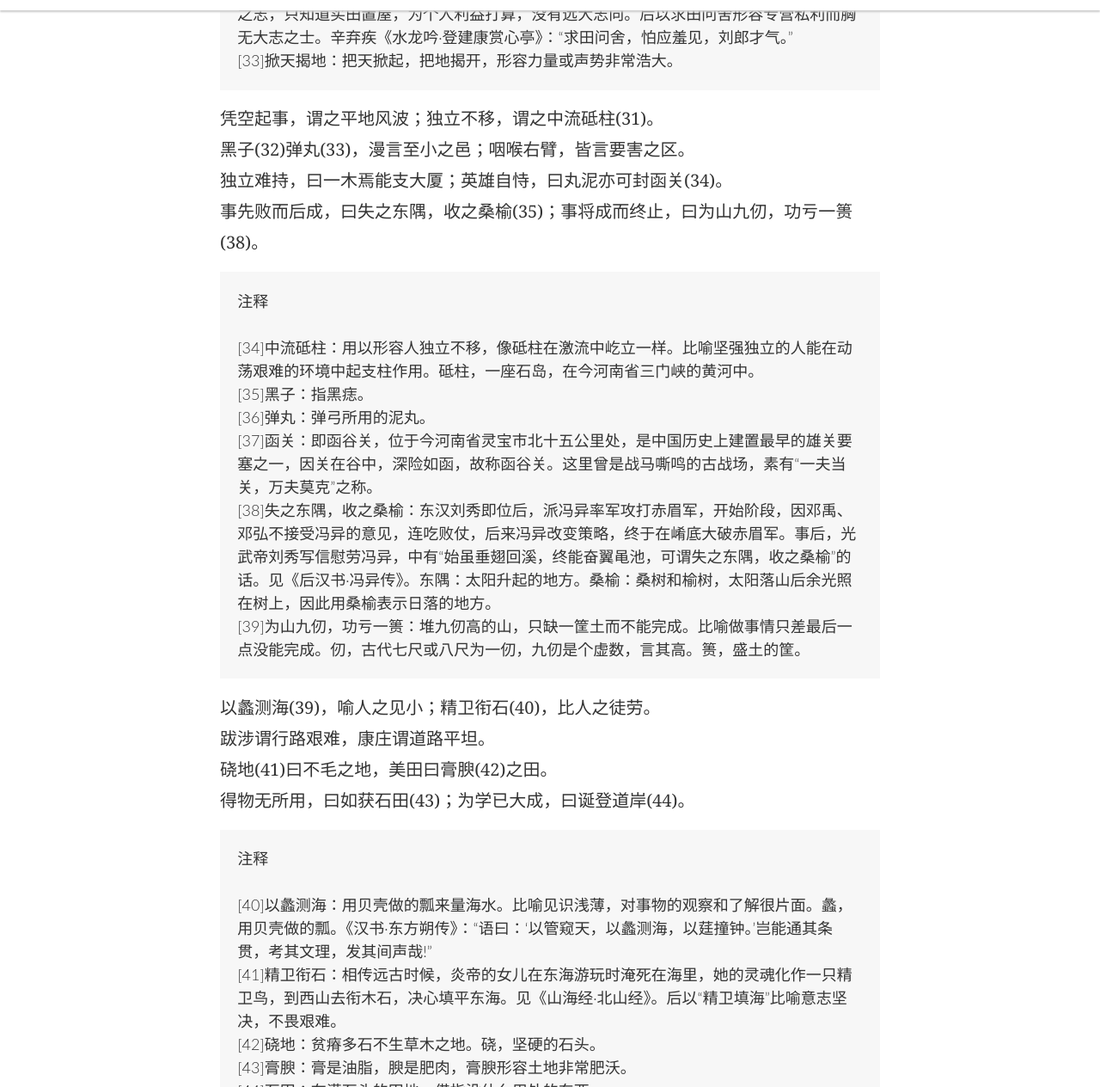
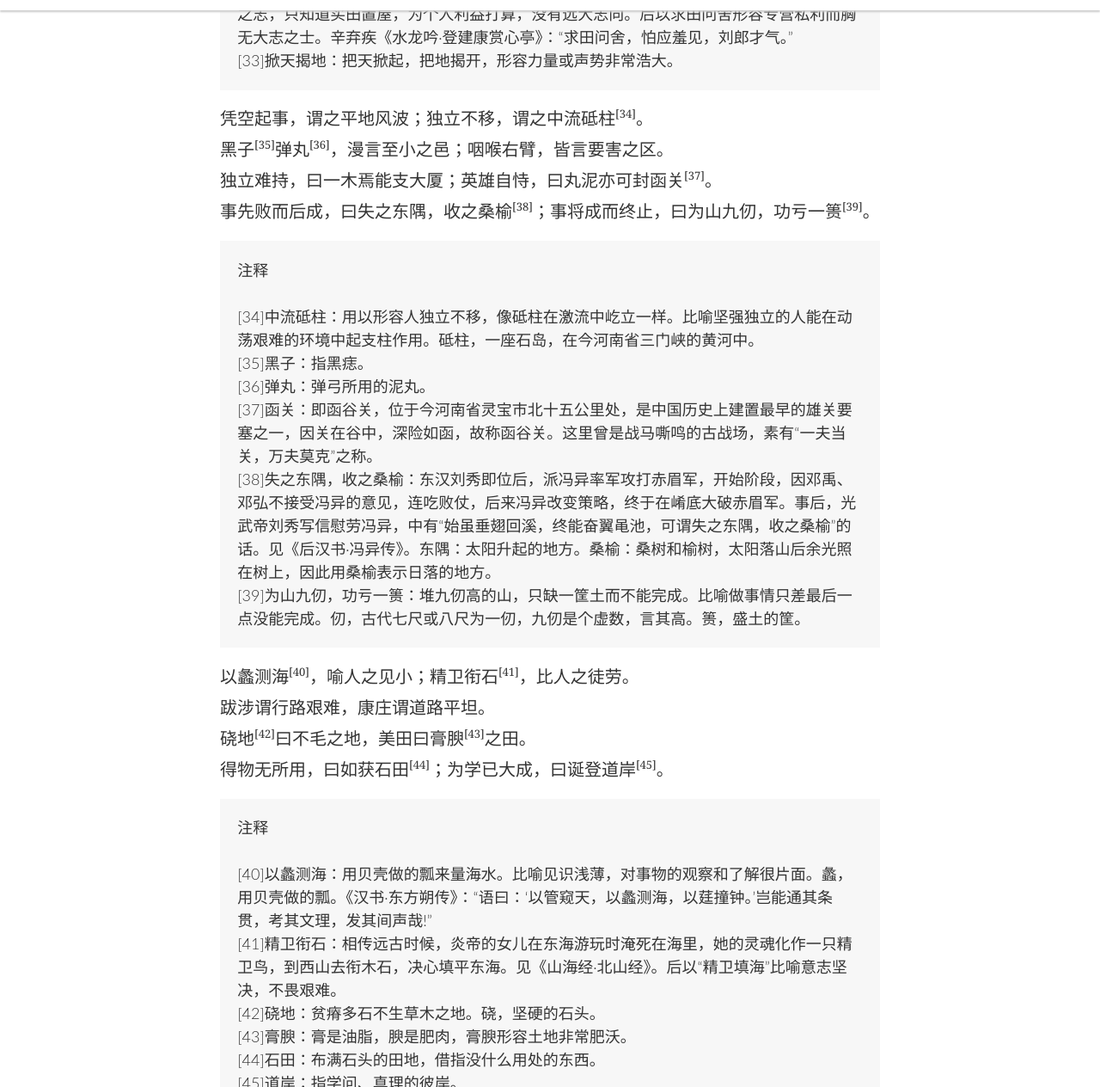
Before and after one commit to iris-jiang/learnguoxue, a Jekyll site: the page built from _posts/2016-12-31-幼学琼林第一卷.md, in a window 1280 px wide and 1400 px high, scrolled down 8108 px, cut to the strip 136-1400 px from the top of the window. Shown: the whole strip at 86% size. Built offline with Jekyll 4.4.1, drawn with Linux system fonts in a browser that asks for light colours; some web fonts are replaced; comment, search, counter and statistics services are not loaded; some of the changed text lies outside the part shown.

Commit message:
edit yxql

````diff
--- a/_posts/2016-12-31-幼学琼林第一卷.md
+++ b/_posts/2016-12-31-幼学琼林第一卷.md
@@ -235,10 +235,10 @@ summary: 《幼学琼林》是是中国古代的儿童启蒙读物，一般认
 [33]掀天揭地：把天掀起，把地揭开，形容力量或声势非常浩大。
 ```
 
-凭空起事，谓之平地风波；独立不移，谓之中流砥柱(31)。
-黑子(32)弹丸(33)，漫言至小之邑；咽喉右臂，皆言要害之区。
-独立难持，曰一木焉能支大厦；英雄自恃，曰丸泥亦可封函关(34)。
-事先败而后成，曰失之东隅，收之桑榆(35)；事将成而终止，曰为山九仞，功亏一篑(38)。
+凭空起事，谓之平地风波；独立不移，谓之中流砥柱<sup>[34]</sup>。
+黑子<sup>[35]</sup>弹丸<sup>[36]</sup>，漫言至小之邑；咽喉右臂，皆言要害之区。
+独立难持，曰一木焉能支大厦；英雄自恃，曰丸泥亦可封函关<sup>[37]</sup>。
+事先败而后成，曰失之东隅，收之桑榆<sup>[38]</sup>；事将成而终止，曰为山九仞，功亏一篑<sup>[39]</sup>。
 
 ```
 注释
@@ -251,10 +251,10 @@ summary: 《幼学琼林》是是中国古代的儿童启蒙读物，一般认
 [39]为山九仞，功亏一篑：堆九仞高的山，只缺一筐土而不能完成。比喻做事情只差最后一点没能完成。仞，古代七尺或八尺为一仞，九仞是个虚数，言其高。篑，盛土的筐。
 ```
 
-以蠡测海(39)，喻人之见小；精卫衔石(40)，比人之徒劳。
+以蠡测海<sup>[40]</sup>，喻人之见小；精卫衔石<sup>[41]</sup>，比人之徒劳。
 跋涉谓行路艰难，康庄谓道路平坦。
-硗地(41)曰不毛之地，美田曰膏腴(42)之田。
-得物无所用，曰如获石田(43)；为学已大成，曰诞登道岸(44)。
+硗地<sup>[42]</sup>曰不毛之地，美田曰膏腴<sup>[43]</sup>之田。
+得物无所用，曰如获石田<sup>[44]</sup>；为学已大成，曰诞登道岸<sup>[45]</sup>。
 
 ```
 注释
````
Also changed, not shown: other parts of _posts/2016-12-31-幼学琼林第一卷.md (+10 -10 lines).
